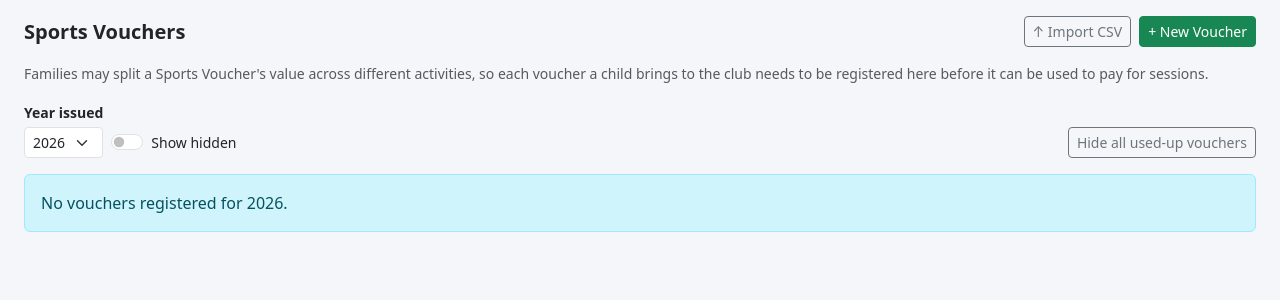
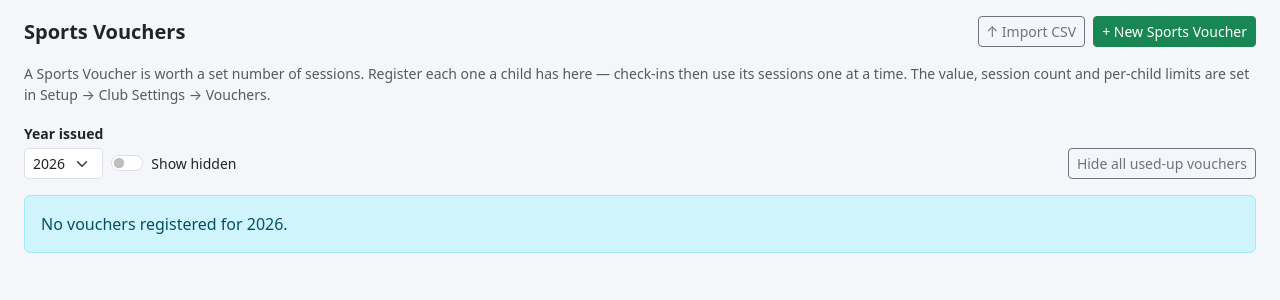
Before and after one commit to markosharknz1/Club_Training, a Flask app: page /vouchers in a window 1280 px wide. Shown: the part 56-356 px from the top of the page. Run offline with Flask 3, Linux system fonts and the light colour scheme; parts of the project's set-up code (start-up, migrations or seed data) failed here and were passed over; some libraries are stand-ins or nearby versions.

Commit message:
Pre-paid session passes: no-limit option and scheme-neutral wording
Clubs without a regional voucher scheme can run the voucher system as
their own pre-paid pass: name it (e.g. Session Pass), set a price and
sessions per pass, and set the per-child limits to 0 = no limit so
families can buy freely. Remaining "voucher"-flavoured wording now
follows the scheme name (New <name> buttons, page intro, day summary
caption, modal balance lines), and pluralisation handles names like
Session Pass -> Session Passes. SA clubs see no change.

Co-Authored-By: Claude Fable 5 <noreply@anthropic.com>

```diff
--- a/app.py
+++ b/app.py
@@ -21,8 +21,8 @@ from models import (db, Setting, SessionTemplate, Group, Coach, Player,
                     DEFAULT_VOUCHER_AMOUNT, DEFAULT_VOUCHER_SESSIONS)
 
 
-APP_VERSION = '1.12.0'
-APP_RELEASED = '20 October 2026'   # bump alongside APP_VERSION at release time
+APP_VERSION = '1.13.0'
+APP_RELEASED = '23 October 2026'   # bump alongside APP_VERSION at release time
 
 # ─── Branding ───────────────────────────────────────────────────────
 # Bundled club icons (static/icons/sports/<key>.svg — see LICENSE.md there).
@@ -2618,13 +2618,13 @@ def create_app():
         elif section == 'vouchers':
             Setting.set('voucher_scheme_name',
                         request.form.get('voucher_scheme_name', '').strip()[:40])
-            for key, default in (('voucher_amount', '100'),
-                                 ('voucher_sessions', '10'),
-                                 ('voucher_max_active', '2'),
-                                 ('voucher_max_per_year', '2')):
+            for key, default, floor in (('voucher_amount', '100', 1),
+                                        ('voucher_sessions', '10', 1),
+                                        ('voucher_max_active', '2', 0),
+                                        ('voucher_max_per_year', '2', 0)):
                 raw = request.form.get(key, '').strip()
                 try:
-                    val = max(1, int(raw))
+                    val = max(floor, int(raw or default))
                 except ValueError:
                     val = int(default)
                 Setting.set(key, str(val))
@@ -3768,23 +3768,29 @@ def _voucher_label():
 
 def _voucher_label_plural():
     label = _voucher_label()
-    return label if label.lower().endswith('s') else label + 's'
+    low = label.lower()
+    if low.endswith('ss'):          # Session Pass -> Session Passes
+        return label + 'es'
+    if low.endswith('s'):           # Active Kids stays Active Kids
+        return label
+    return label + 's'              # Sports Voucher -> Sports Vouchers
 
 
 def _voucher_defaults():
     """Voucher rules, configurable in Settings → Vouchers (falling back to the
     original hardcoded Sports Voucher defaults)."""
-    def _int_setting(key, fallback):
+    def _int_setting(key, fallback, floor=1):
         try:
-            return max(1, int(Setting.get(key, '') or fallback))
+            return max(floor, int(Setting.get(key, '') or fallback))
         except ValueError:
             return fallback
     return {
         'scheme_name':  (Setting.get('voucher_scheme_name', '') or '').strip(),
         'amount':       _int_setting('voucher_amount', DEFAULT_VOUCHER_AMOUNT),
         'sessions':     _int_setting('voucher_sessions', DEFAULT_VOUCHER_SESSIONS),
-        'max_active':   _int_setting('voucher_max_active', 2),
-        'max_per_year': _int_setting('voucher_max_per_year', 2),
+        # 0 = no limit (pre-paid session packs a club sells have no yearly cap)
+        'max_active':   _int_setting('voucher_max_active', 2, floor=0),
+        'max_per_year': _int_setting('voucher_max_per_year', 2, floor=0),
     }
 
 
@@ -3794,11 +3800,11 @@ def _voucher_limit_error(player_id, issued_date):
     vd = _voucher_defaults()
     vouchers = Voucher.query.filter_by(player_id=player_id).all()
     active_count = sum(1 for v in vouchers if v.sessions_remaining > 0)
-    if active_count >= vd['max_active']:
+    if vd['max_active'] and active_count >= vd['max_active']:
         return (f'This child already has {vd["max_active"]} active '
                 'vouchers. Use one up before creating another.')
     year_count = sum(1 for v in vouchers if v.date_issued.year == issued_date.year)
-    if year_count >= vd['max_per_year']:
+    if vd['max_per_year'] and year_count >= vd['max_per_year']:
         return (f'This child has already been issued {vd["max_per_year"]} '
                 f'vouchers in {issued_date.year} (the yearly maximum).')
     return None
--- a/templates/day/checkin.html
+++ b/templates/day/checkin.html
@@ -281,7 +281,7 @@
             No voucher on file for this child.
           </div>
           <button type="button" class="btn btn-outline-success btn-sm" onclick="createVoucherForPlayer()">
-            + New Voucher ({{ DEFAULT_VOUCHER_AMOUNT | int }} / {{ DEFAULT_VOUCHER_SESSIONS }} sessions)
+            + New {{ voucher_label }} ({{ DEFAULT_VOUCHER_AMOUNT | int }} / {{ DEFAULT_VOUCHER_SESSIONS }} sessions)
           </button>
         </div>
 
--- a/templates/day/summary.html
+++ b/templates/day/summary.html
@@ -54,7 +54,7 @@
     <div class="card border-0 shadow-sm text-center">
       <div class="card-body py-3">
         <div class="fs-2 fw-bold text-warning">{{ day_totals.by_type.get('Sports Voucher', 0) }}</div>
-        <div class="text-muted small">Voucher Sessions</div>
+        <div class="text-muted small">{{ voucher_label }}</div>
       </div>
     </div>
   </div>
--- a/templates/register/run.html
+++ b/templates/register/run.html
@@ -432,13 +432,13 @@ function renderVoucherInfo() {
   } else if (voucherState.totalLeft > 0) {
     const s = voucherState.totalLeft === 1 ? '' : 's';
     div.className = 'small mt-2 text-success';
-    div.textContent = `✓ ${voucherState.totalLeft} voucher session${s} left — will use ${voucherState.pickLabel}`;
+    div.textContent = `✓ ${voucherState.totalLeft} session${s} left — will use ${voucherState.pickLabel}`;
   } else if (isVoucherCheckin) {
     div.className = 'small mt-2 text-muted';
-    div.textContent = 'This check-in already uses the last remaining voucher session.';
+    div.textContent = 'This check-in already uses the last remaining session.';
   } else {
     div.className = 'small mt-2 text-danger fw-semibold';
-    div.textContent = 'No voucher sessions remaining for this player — register one on the Vouchers page first.';
+    div.textContent = `No ${VOUCHER_LABEL} sessions remaining for this player — register one on the Vouchers page first.`;
   }
 }
 
--- a/templates/vouchers.html
+++ b/templates/vouchers.html
@@ -7,14 +7,15 @@
   <div class="d-flex gap-2">
     <a href="/vouchers/import" class="btn btn-outline-secondary btn-sm">↑ Import CSV</a>
     <button type="button" class="btn btn-success btn-sm" data-bs-toggle="modal" data-bs-target="#newVoucherModal">
-      + New Voucher
+      + New {{ voucher_label }}
     </button>
   </div>
 </div>
 
 <p class="text-muted small">
-  Families may split a {{ voucher_label }}'s value across different activities, so each voucher
-  a child brings to the club needs to be registered here before it can be used to pay for sessions.
+  A {{ voucher_label }} is worth a set number of sessions. Register each one a child has here —
+  check-ins then use its sessions one at a time. The value, session count and per-child limits
+  are set in Setup → Club Settings → Vouchers.
 </p>
 
 {# Filter bar #}
```
Also changed, not shown: CLAUDE.md (+19 -0 lines), RELEASE_NOTES.md (+12 -24 lines), templates/register/detail.html (+4 -4 lines), templates/settings/vouchers.html (+9 -5 lines).
